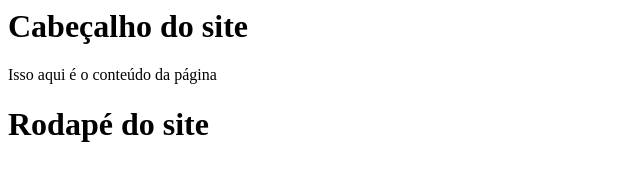
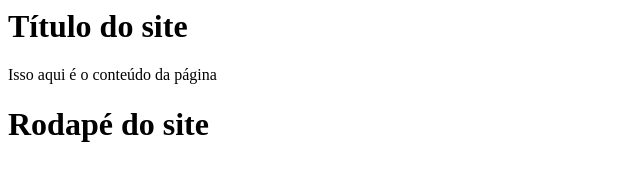
Before and after one commit to scheid-01/curso-git, a plain HTML site: page proposta1.html in a window 1280 px wide. Shown: the whole page, without its empty margins (0-640 px from the left). Drawn offline with Linux system fonts and the light colour scheme.

Commit message:
titulo do site

```diff
--- a/proposta1.html
+++ b/proposta1.html
@@ -3,7 +3,7 @@
     <title>Proposta 1 para homepage da empresa</title>
   </head>
   <body>
-    <h1>Cabeçalho do site</h1>
+    <h1>Título do site</h1>
 
     <div>
       Isso aqui é o conteúdo da página
```
